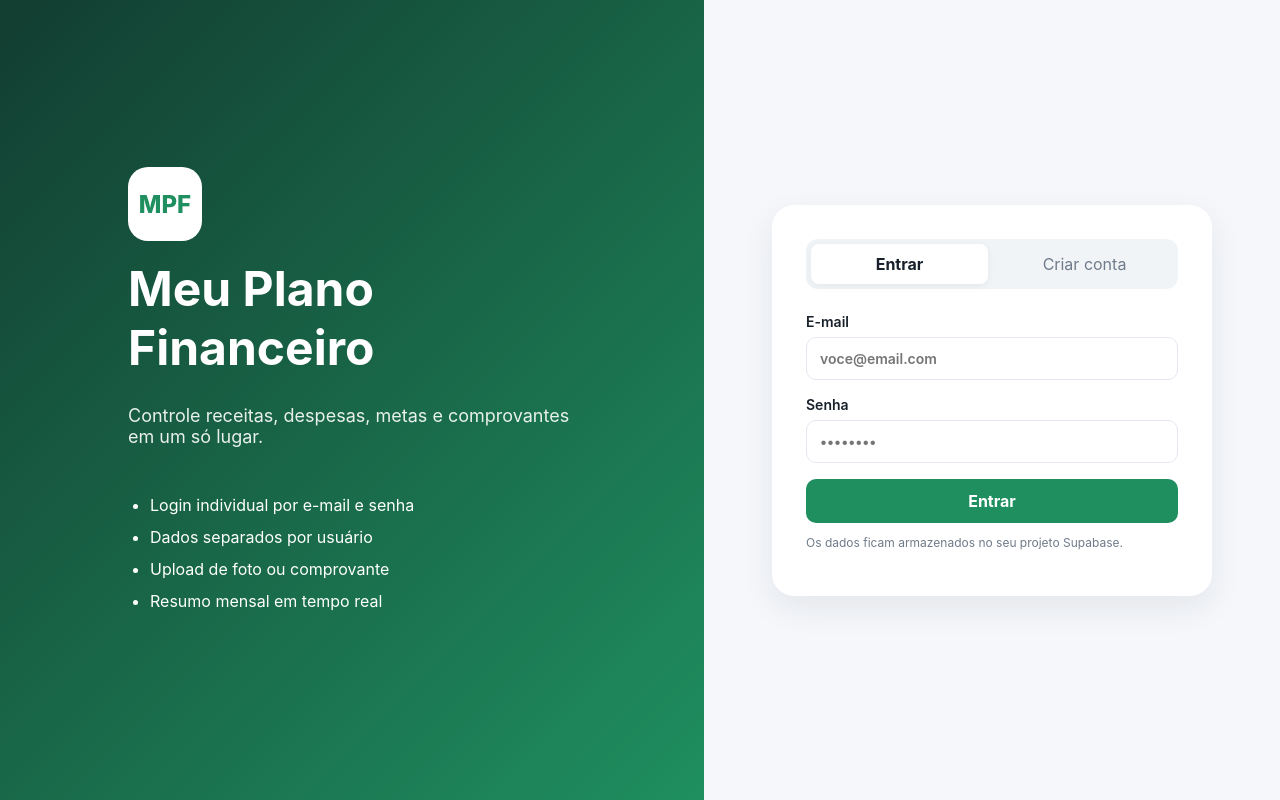
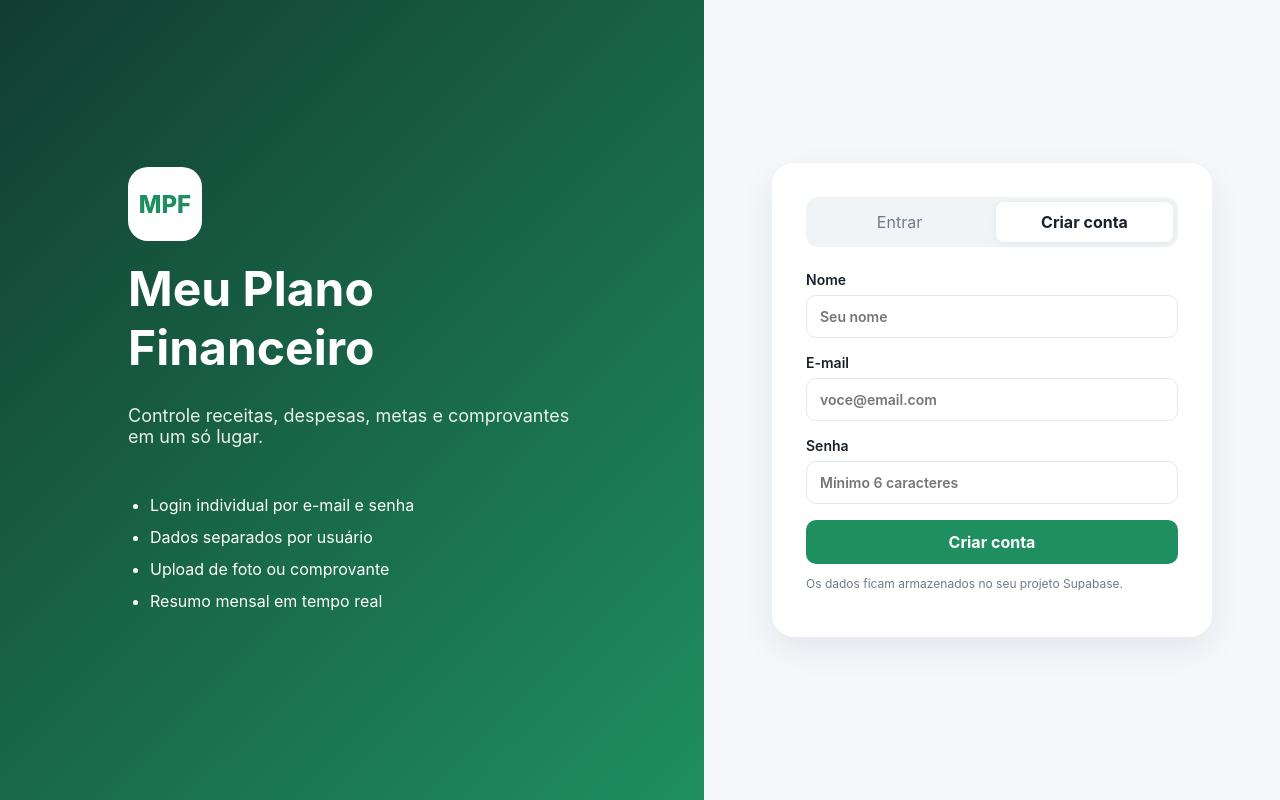
Before and after one commit to gdesouza226-code/Financeiro, a plain HTML site: page 404.html in a window 1280 px wide. Both pictures are taken after a click on the button "Criar conta". Drawn offline with nearby package versions, Linux system fonts and the light colour scheme.

Commit message:
Add files via upload

```diff
--- a/404.html
+++ b/404.html
@@ -5,7 +5,7 @@
   <meta name="viewport" content="width=device-width, initial-scale=1.0" />
   <title>Meu Plano Financeiro</title>
   <meta name="description" content="Gestão financeira pessoal com receitas, despesas, metas e comprovantes." />
-  <link rel="stylesheet" href="./styles.css?v=3" />
+  <link rel="stylesheet" href="./styles.css?v=4" />
 </head>
 <body>
   <div id="toast"></div>
@@ -244,8 +244,25 @@
     </form>
   </dialog>
 
+  <script>
+    (function(){
+      const loginBtn=document.getElementById("tabLogin");
+      const signupBtn=document.getElementById("tabSignup");
+      const loginForm=document.getElementById("loginForm");
+      const signupForm=document.getElementById("signupForm");
+      function show(tab){
+        const login=tab==="login";
+        loginBtn.classList.toggle("active",login);
+        signupBtn.classList.toggle("active",!login);
+        loginForm.classList.toggle("hidden",!login);
+        signupForm.classList.toggle("hidden",login);
+      }
+      loginBtn.addEventListener("click",()=>show("login"));
+      signupBtn.addEventListener("click",()=>show("signup"));
+    })();
+  </script>
   <script src="https://cdn.jsdelivr.net/npm/@supabase/supabase-js@2"></script>
-  <script src="./supabase-config.js?v=3"></script>
-  <script src="./app.js?v=3"></script>
+  <script src="./supabase-config.js?v=4"></script>
+  <script src="./app.js?v=4"></script>
 </body>
 </html>
--- a/app.js
+++ b/app.js
@@ -1,3 +1,4 @@
+(()=>{
 const $ = (id) => document.getElementById(id);
 const money = (v=0) => new Intl.NumberFormat("pt-BR",{style:"currency",currency:"BRL"}).format(Number(v)||0);
 const today = new Date().toISOString().slice(0,10);
@@ -294,3 +295,5 @@ async function initApp(){
 }
 
 initApp();
+
+})();
```
Also changed, not shown: index.html (+20 -3 lines), 1 other file.
